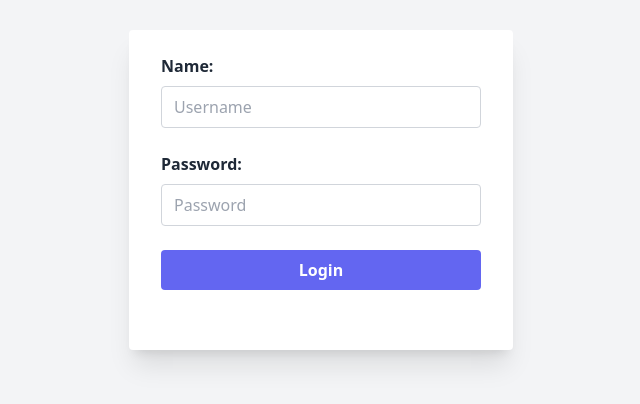
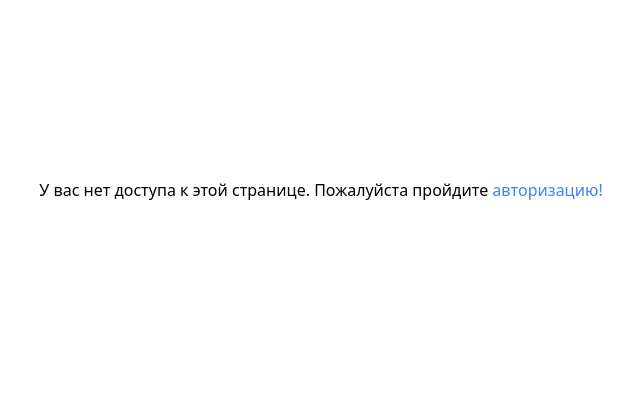
Before and after one commit to tima1704/SalymbekovUniversity, a React (Vite) app: page / in a window 1280 px wide. Before the commit this address led to /auth/signin. Shown: the part 210-614 px from the top of the page, without its empty margins (319-959 px from the left). Built offline with nearby package versions, Linux system fonts and the light colour scheme.

Commit message:
fix: auth route, sidebar buttons

```diff
--- /dev/null
+++ b/src/components/common/NoAccess/index.tsx
@@ -0,0 +1,14 @@
+import React from "react";
+import { Link } from "react-router-dom";
+import { ROUTES } from "../../../constants/routes";
+
+export const NoAccess = () => {
+  return (
+    <div className="flex items-center justify-center h-screen">
+      <h1 className="text-center text-base">
+        У вас нет доступа к этой странице. Пожалуйста пройдите{" "}
+        <Link className="text-blue-500" to={ROUTES.auth.authRoute}>авторизацию!</Link>
+      </h1>
+    </div>
+  );
+};
--- a/src/components/main/SideBar/index.tsx
+++ b/src/components/main/SideBar/index.tsx
@@ -1,6 +1,8 @@
 import React from "react";
 import { useAppDispatch } from "../../../hooks/redux";
 import { TModals } from "../../../redux/ModalReducer/types";
+import { useNavigate } from "react-router-dom";
+import { ROUTES } from "../../../constants/routes";
 
 interface ILinks {
   name: string;
@@ -24,6 +26,15 @@ const sidebarModalText: ILinks[] = [
 
 const Sidebar: React.FC = () => {
   const { setModalViewAction } = useAppDispatch();
+
+  const navigate = useNavigate();
+
+  const handleExit = () => {
+    localStorage.removeItem("accessToken");
+    localStorage.removeItem("refreshToken");
+
+    navigate(ROUTES.auth.authRoute);
+  };
 
   return (
     <aside
@@ -53,14 +64,15 @@ const Sidebar: React.FC = () => {
         </div>
         <div className="flex mt-auto">
           <button
+            onClick={handleExit}
             type="button"
-            className="text-white bg-[#0a0e0f] hover:bg-[#050708]/90 focus:ring-4 focus:outline-none focus:ring-[#050708]/50 font-medium rounded-lg text-sm px-5 py-2.5 text-center inline-flex items-center dark:focus:ring-[#050708]/50 dark:hover:bg-[#050708]/30 mr-2 mb-2"
+            className="text-white bg-[#0a0e0f] hover:bg-[#050708]/90 focus:ring-4 focus:outline-none focus:ring-[#050708]/50 font-medium rounded-lg text-sm px-3 py-2.5 text-center inline-flex items-center dark:focus:ring-[#050708]/50 dark:hover:bg-[#050708]/30 mr-2 mb-2"
           >
             выйти
           </button>
           <button
             type="button"
-            className="text-white bg-[#0a0e0f] hover:bg-[#050708]/90 focus:ring-4 focus:outline-none focus:ring-[#050708]/50 font-medium rounded-lg text-sm px-5 py-2.5 text-center inline-flex items-center dark:focus:ring-[#050708]/50 dark:hover:bg-[#050708]/30 mr-2 mb-2"
+            className="text-white bg-[#0a0e0f] hover:bg-[#050708]/90 focus:ring-4 focus:outline-none focus:ring-[#050708]/50 font-medium rounded-lg text-sm px-3 py-2.5 text-center inline-flex items-center dark:focus:ring-[#050708]/50 dark:hover:bg-[#050708]/30 mr-2 mb-2"
           >
             Вернуться на сайт
           </button>
--- a/src/hooks/api/checkToken.ts
+++ b/src/hooks/api/checkToken.ts
@@ -9,7 +9,6 @@ const CheckTokenExpirationAndRefresh = async () => {
 
       if (response.access) {
         localStorage.setItem('accessToken', response.access);
-        console.log(response);
       }
     } catch (error) {
       console.error("Token refresh faild", error);
--- a/src/pages/Auth/SignIn/index.tsx
+++ b/src/pages/Auth/SignIn/index.tsx
@@ -1,37 +1,46 @@
 import React from "react";
 import { useForm, SubmitHandler } from "react-hook-form";
 import { FORMERRORMESAGE, FORMREGEX } from "../../../constants/common";
-import { useNavigate } from "react-router-dom";
+import { Navigate, useNavigate } from "react-router-dom";
 import { ROUTES } from "../../../constants/routes";
 import AuthService from "../../../helpers/api/authorization";
 
 interface IForm {
-  username: string;
-  password: string;
+  username: string
+  password: string
 }
 
 export const SignIn = () => {
+  const [loading, setLoading] = React.useState<boolean>(false)
+
   const {
     handleSubmit,
     register,
     formState: { errors },
-  } = useForm<IForm>();
+  } = useForm<IForm>()
 
-  const navigate = useNavigate();
+  const navigate = useNavigate()
+
+  const user = localStorage.getItem("accessToken")
+
+  if (user) return <Navigate to={ROUTES.home} />
 
   const onSubmit: SubmitHandler<IForm> = async (data) => {
     try {
-      const { password, username } = data;
+      setLoading(true);
+      const { password, username } = data
       const response = await AuthService.login(password, username)
 
-      if(response.access && response.refresh) {
-        localStorage.setItem('accessToken', response.access)
-        localStorage.setItem('refreshToken', response.refresh)
+      if (response.access && response.refresh) {
+        localStorage.setItem("accessToken", response.access)
+        localStorage.setItem("refreshToken", response.refresh)
 
-        navigate(ROUTES.home)
+        navigate(ROUTES.home);
       }
-    } catch(error) {
-      console.error("Login failed", error);
+    } catch (error) {
+      console.error("Login failed", error)
+    } finally {
+      setLoading(false)
     }
   };
 
@@ -100,7 +109,7 @@ export const SignIn = () => {
               </label>
             </div>
             <button className="cursor-pointer py-2 px-4 block mt-6 bg-indigo-500 text-white font-bold w-full text-center rounded">
-              Login
+              {loading ? <span>loading...</span> : <span>login</span>}
             </button>
           </form>
         </div>
--- a/src/pages/Cabinet/index.tsx
+++ b/src/pages/Cabinet/index.tsx
@@ -1,12 +1,11 @@
 import React from "react";
 import { AppWrapper } from "../../components/main/AppWrapper";
-import { Navigate } from "react-router-dom";
-import { ROUTES } from "../../constants/routes";
+import { NoAccess } from "../../components/common/NoAccess";
 
 export const Cabinet = () => {
   const user = localStorage.getItem('accessToken')
 
-  if(!user) return <Navigate to={ROUTES.auth.authRoute} />
+  if(!user) return <NoAccess />
 
   return (
     <React.Fragment>
```
